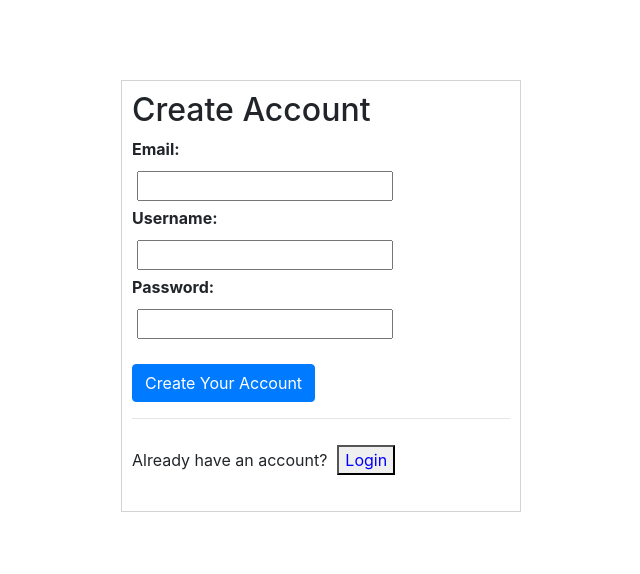
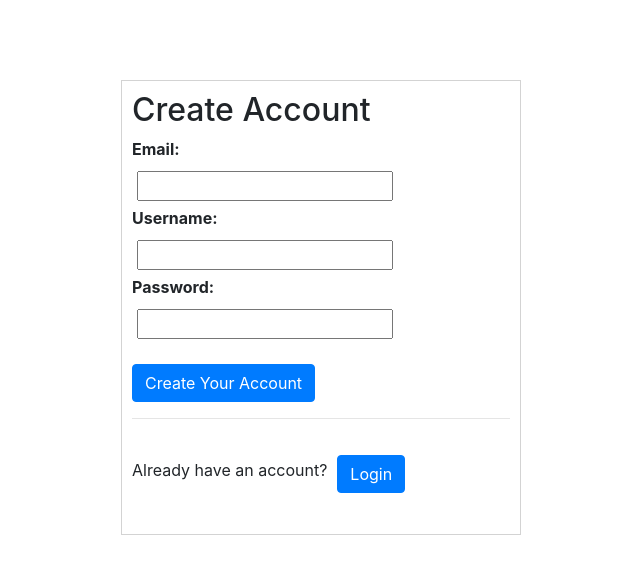
Before and after one commit to jsipple/home_controller, a React (Create React App) app in the folder client/: page /createDepartment in a window 1280 px wide. Shown: the top 574 px of the page, without its empty margins (319-959 px from the left). Built offline with nearby package versions, Linux system fonts and the light colour scheme.

Commit message:
edited button on register

```diff
--- a/client/src/components/navbar/Modal.js
+++ b/client/src/components/navbar/Modal.js
@@ -69,7 +69,7 @@ class Login extends Component {
       if (this.state.loggedIn) {
       // profile = <Link to='/profile'>Profile</Link>
      } else {
-       log = <button id='login' onClick={this.handleShow}>Login</button>
+       log = <button id='login' className='btn btn-primary' onClick={this.handleShow}>Login</button>
       }
       return (
        <>
--- a/client/src/components/navbar/Navbar.css
+++ b/client/src/components/navbar/Navbar.css
@@ -8,9 +8,9 @@ a {
     text-decoration: none;
 }
 #login {
-    color: #0000FF;
     cursor: pointer;
-    margin: 10px;
+    margin-bottom: 15px;
+    margin-left: 10px;
 }
 a {
     color: black;
```
